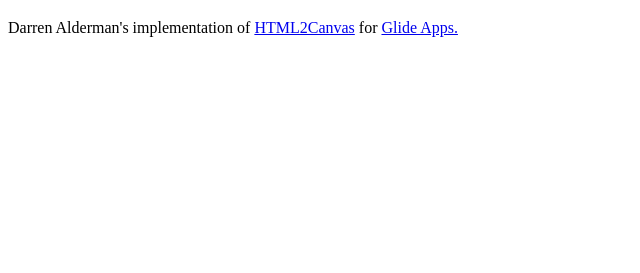
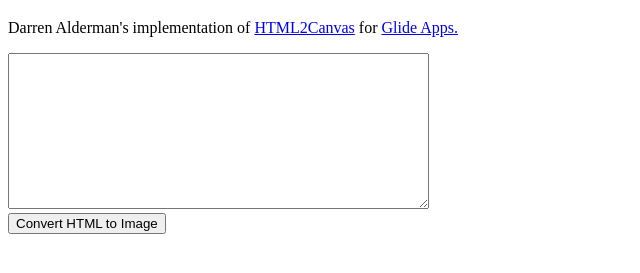
Before and after one commit to amblemind/glide-html2canvas, a plain HTML site: page index.html in a window 1280 px wide. Shown: the part 61-334 px from the top of the page, without its empty margins (0-640 px from the left). Drawn offline with nearby package versions, Linux system fonts and the light colour scheme.

Commit message:
Update index.html

```diff
--- a/index.html
+++ b/index.html
@@ -8,10 +8,35 @@
 </head>
 
 <body>
-  <script src="function.js"></script>
-  <script src="driver.js"></script>
   <h1>HTML2Canvas</h1>
   <p>Darren Alderman's implementation of <a href="https://html2canvas.hertzen.com/">HTML2Canvas</a> for <a
       href="https://darrens.link/glide" target="_blank">Glide Apps.</a></p>
+
+
+  <!-- Text box for HTML input -->
+  <textarea id="htmlInput" rows="10" cols="50"></textarea><br>
+
+  <!-- Button to trigger the conversion -->
+  <button onclick="convertHtmlToImage()">Convert HTML to Image</button>
+
+  <!-- Script to handle the conversion -->
+  <script>
+    async function convertHtmlToImage() {
+      const html = document.getElementById('htmlInput').value;
+
+      // Use the function from function.js
+      const image = await window.function({value: html});
+
+      if (image) {
+        // Create and display the image element
+        const imgElement = new Image();
+        imgElement.src = image;
+        document.body.appendChild(imgElement);
+      }
+    }
+  </script>
+
+  <script src="function.js"></script>
+  <script src="driver.js"></script>
 </body>
 </html>
```
